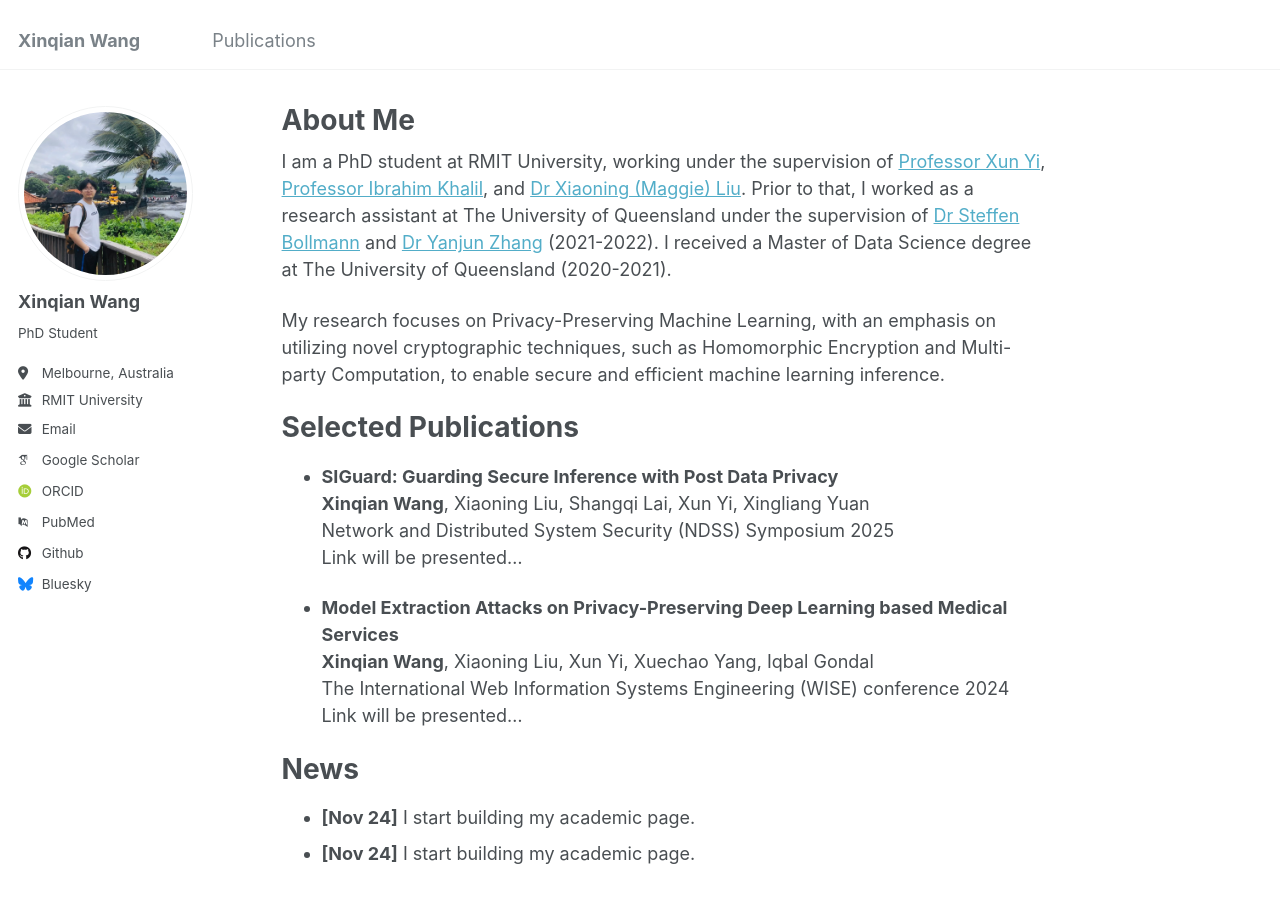
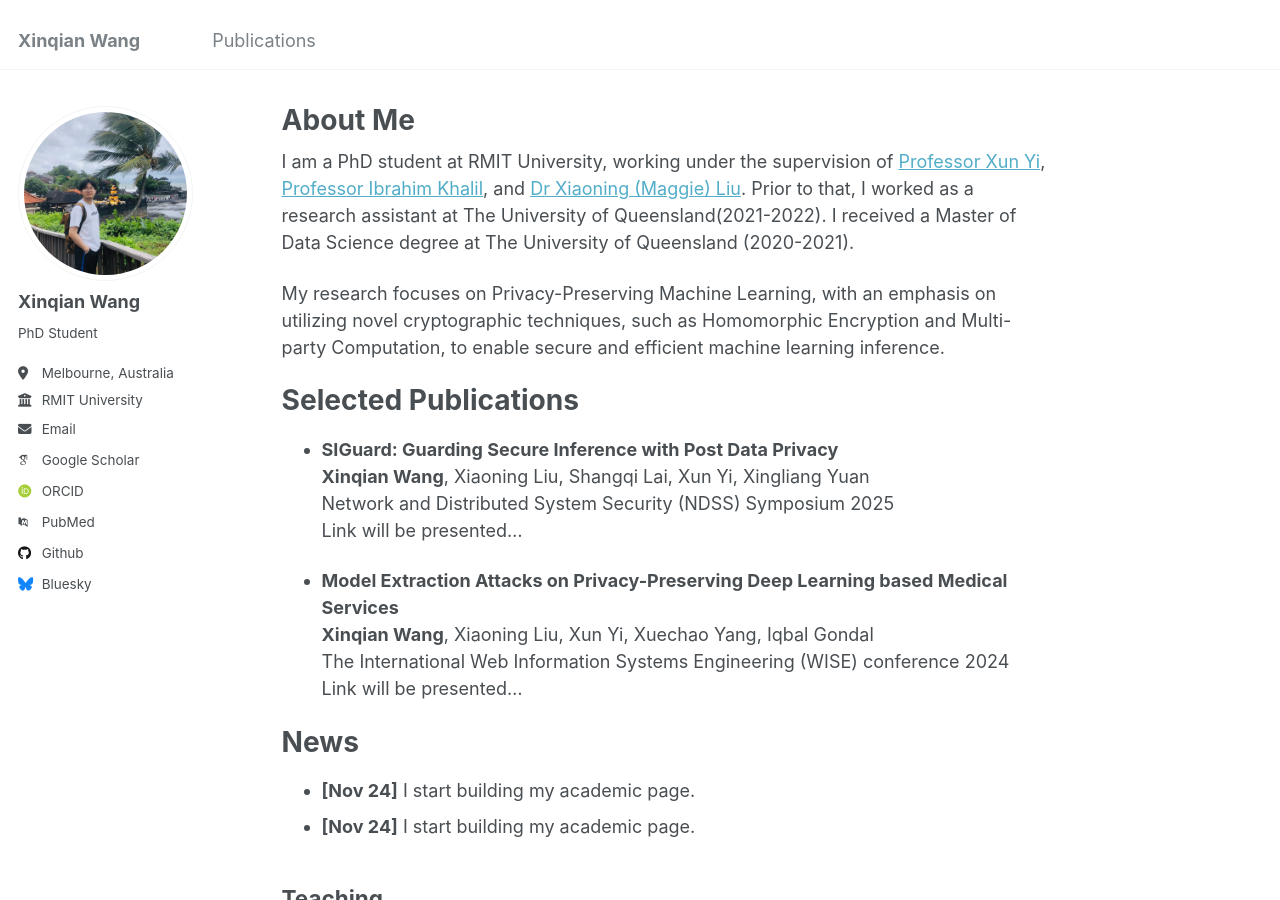
Before and after one commit to Wangxinqian/Academic, a Jekyll site: the page built from _pages/about.md, in a window 1280 px wide and 900 px high. Built offline with Jekyll 4.4.1, drawn with Linux system fonts in a browser that asks for light colours; some web fonts are replaced.

Commit message:
Update about.md

```diff
--- a/_pages/about.md
+++ b/_pages/about.md
@@ -7,7 +7,7 @@ redirect_from:
   - /about.html
 ---
 
-I am a PhD student at RMIT University, working under the supervision of [Professor Xun Yi](https://scholar.google.ca/citations?user=oDRazncAAAAJ&hl=en), [Professor Ibrahim Khalil](https://scholar.google.com/citations?user=0FxVbCIAAAAJ&hl=en), and [Dr Xiaoning (Maggie) Liu](https://scholar.google.com/citations?user=hjxSs-UAAAAJ&hl=en). Prior to that, I worked as a research assistant at The University of Queensland under the supervision of [Dr Steffen Bollmann](https://scholar.google.com/citations?user=HmXlj24AAAAJ&hl=de) and [Dr Yanjun Zhang](https://scholar.google.com/citations?user=HKq2LkwAAAAJ&hl=en) (2021-2022). I received a Master of Data Science degree at The University of Queensland (2020-2021).
+I am a PhD student at RMIT University, working under the supervision of [Professor Xun Yi](https://scholar.google.ca/citations?user=oDRazncAAAAJ&hl=en), [Professor Ibrahim Khalil](https://scholar.google.com/citations?user=0FxVbCIAAAAJ&hl=en), and [Dr Xiaoning (Maggie) Liu](https://maggichk.github.io/service.html). Prior to that, I worked as a research assistant at The University of Queensland(2021-2022). I received a Master of Data Science degree at The University of Queensland (2020-2021).
 
 My research focuses on Privacy-Preserving Machine Learning, with an emphasis on utilizing novel cryptographic techniques, such as Homomorphic Encryption and Multi-party Computation, to enable secure and efficient machine learning inference.
 
```
